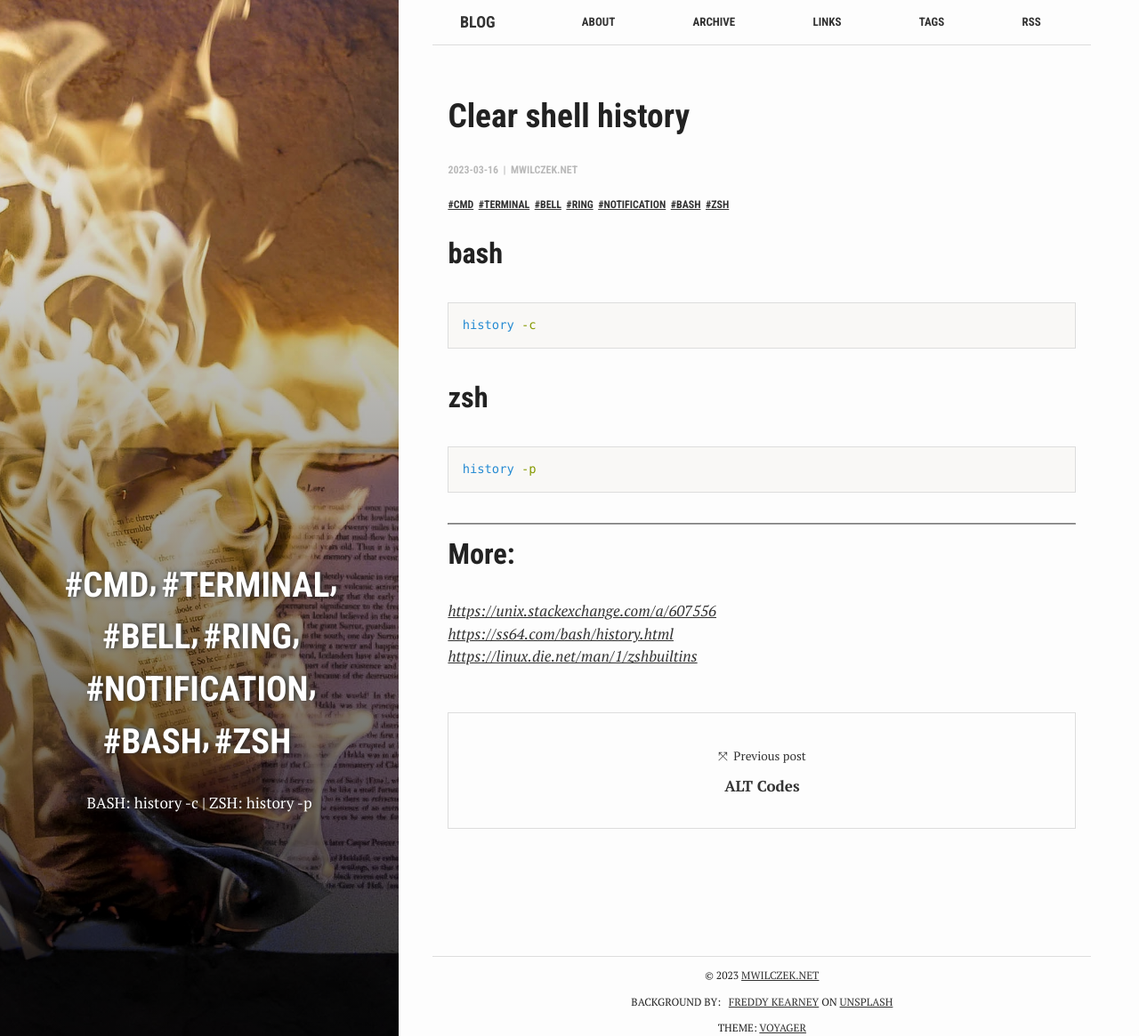
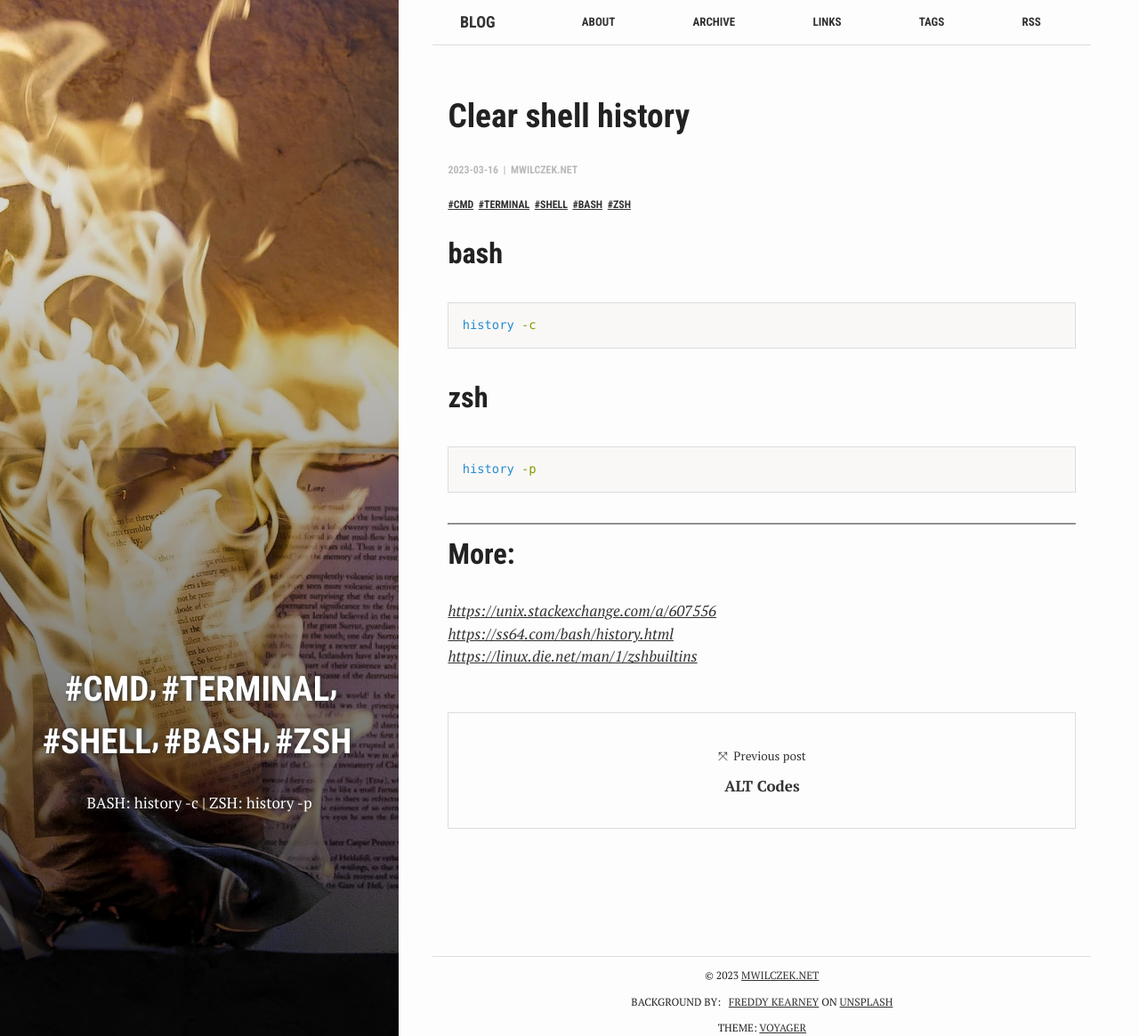
Before and after one commit to mwilczek-net/blog.mwilczek.net, a Jekyll site: the page built from _posts/2022-03-16-clear-shell-history.md, in a window 1280 px wide and 1165 px high. Shown: the whole window at 89% size. Built offline with Jekyll 4.4.1, drawn with Linux system fonts in a browser that asks for light colours.

Commit message:
Clear shell history - typo in tags

```diff
--- a/_posts/2022-03-16-clear-shell-history.md
+++ b/_posts/2022-03-16-clear-shell-history.md
@@ -7,7 +7,7 @@ crawlertitle:  "How to clear history for different shells"
 summary:       "BASH: history -c | ZSH: history -p"
 date:          2023-03-16
 categories:    posts
-tags:          ['cmd', 'terminal', 'bell', 'ring', 'notification', 'bash', 'zsh']
+tags:          ['cmd', 'terminal', 'shell', 'bash', 'zsh']
 author:        "mwilczek.net"
 references:
   "https://unix.stackexchange.com/a/607556":
```
Also changed, not shown: _posts/2022-01-09-how-to-beep.md (+1 -1 lines).
